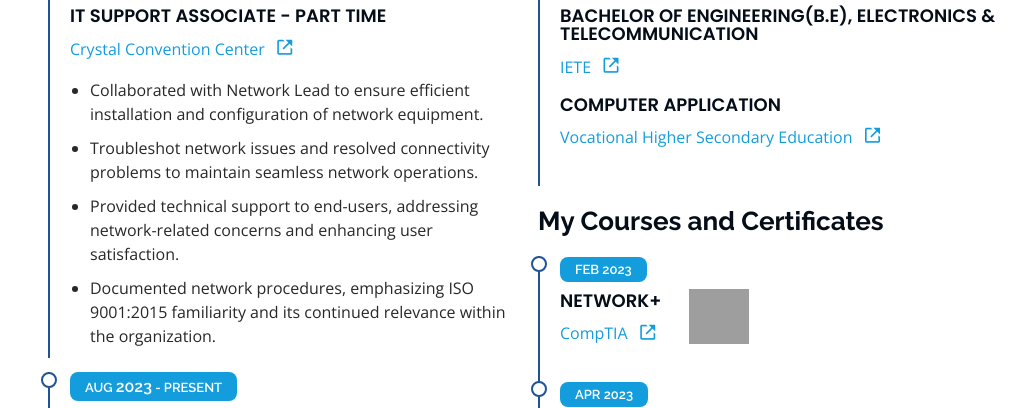
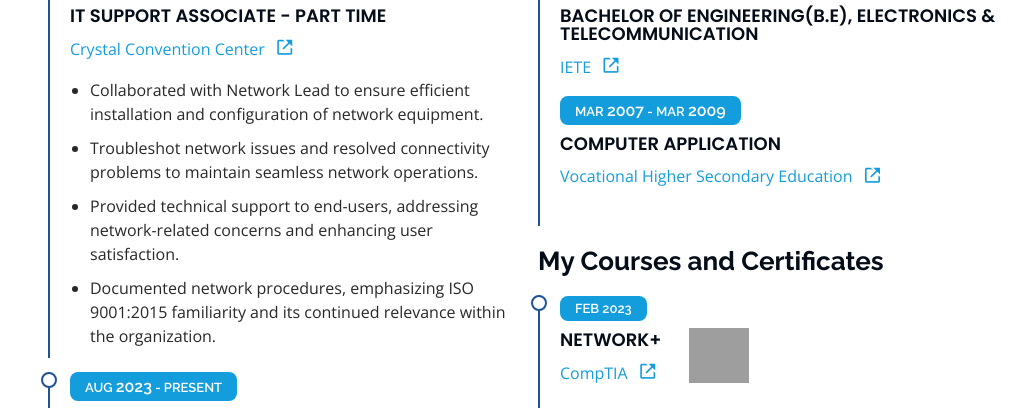
Before and after one commit to ajithchandranr/ajithchandranr.github.io, a plain HTML site: page index.html in a window 1280 px wide. Shown: the part 1746-2154 px from the top of the page, without its empty margins (264-1280 px from the left). Drawn offline with nearby package versions, Linux system fonts and the light colour scheme; grey boxes are pictures that could not be loaded.

Commit message:
Update index.html

```diff
--- a/index.html
+++ b/index.html
@@ -214,6 +214,7 @@
                         <h5>FEB <span class="year">2010</span> - DEC <span class="year">2013</span></h5>
                         <h4>Bachelor of Engineering(B.E), Electronics &amp; Telecommunication </h4>
                         <p class="my-section">IETE <a href="https://www.iete.org" class="icon-link"><i class="bx bx-link-external"></i></a></p>
+                        <h5>MAR <span class="year">2007</span> - MAR <span class="year">2009</span></h5>
                         <h4>COMPUTER APPLICATION</h4>
                         <p class="my-section"> Vocational Higher Secondary Education <a href="https://www.vhseportal.kerala.gov.in" class="icon-link"><i class="bx bx-link-external"></i></a></p>
                      </div>
```
